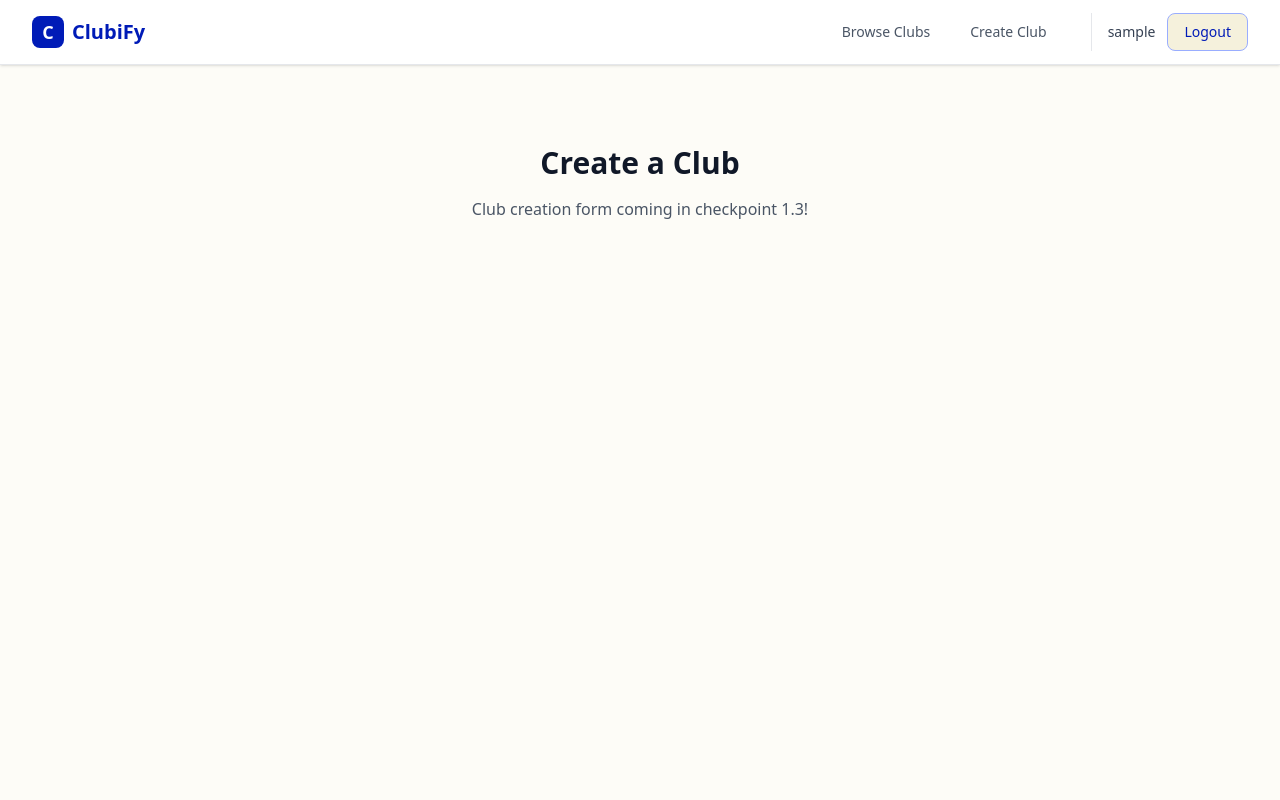
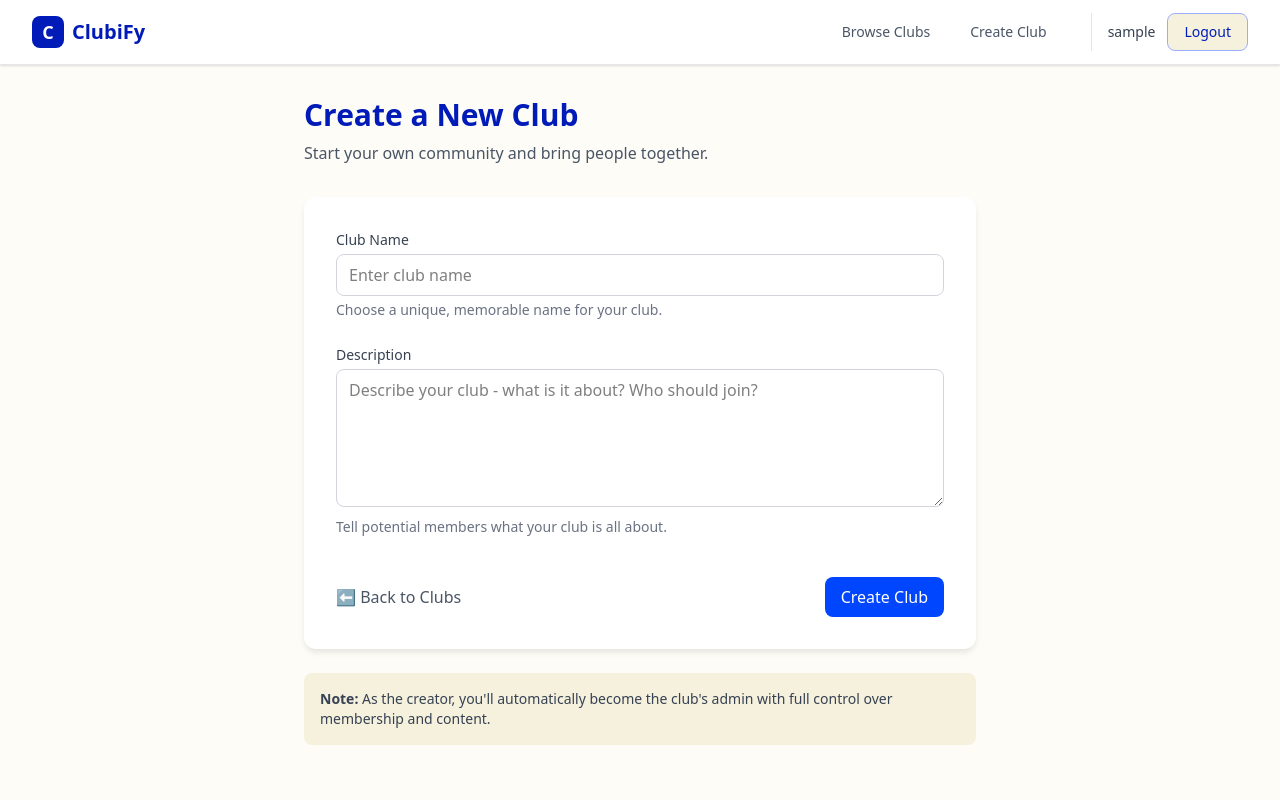
Before and after one commit to Radib-BK/ClubiFy, a Django app: page /clubs/new/ in a window 1280 px wide. Run offline with Django 4.2, Linux system fonts and the light colour scheme; the visitor is signed in with stand-in values (Sample User, id 1).

Commit message:
add club create view and form

```diff
--- /dev/null
+++ b/clubs/forms.py
@@ -0,0 +1,23 @@
+from django import forms
+from .models import Club
+
+
+class ClubForm(forms.ModelForm):
+    class Meta:
+        model = Club
+        fields = ['name', 'description']
+        widgets = {
+            'name': forms.TextInput(attrs={
+                'class': 'input',
+                'placeholder': 'Enter club name'
+            }),
+            'description': forms.Textarea(attrs={
+                'class': 'input',
+                'rows': 5,
+                'placeholder': 'Describe your club - what is it about? Who should join?'
+            }),
+        }
+        help_texts = {
+            'name': 'Choose a unique, memorable name for your club.',
+            'description': 'Tell potential members what your club is all about.',
+        }
--- a/clubs/templates/clubs/club_create.html
+++ b/clubs/templates/clubs/club_create.html
@@ -1,10 +1,64 @@
 {% extends 'base.html' %}
 
-{% block title %}Create Club - ClubiFy{% endblock %}
+{% block title %}Create a Club - ClubiFy{% endblock %}
 
 {% block content %}
-<div class="text-center py-12">
-    <h1 class="text-3xl font-bold text-gray-900 mb-4">Create a Club</h1>
-    <p class="text-gray-600">Club creation form coming in checkpoint 1.3!</p>
+<div class="max-w-2xl mx-auto">
+    <div class="mb-8">
+        <h1 class="text-3xl font-bold text-primary-700">Create a New Club</h1>
+        <p class="text-gray-600 mt-2">Start your own community and bring people together.</p>
+    </div>
+
+    <div class="card p-8">
+        <form method="post" class="space-y-6">
+            {% csrf_token %}
+
+            <div>
+                <label for="id_name" class="label">Club Name</label>
+                {{ form.name }}
+                {% if form.name.help_text %}
+                    <p class="text-gray-500 text-sm mt-1">{{ form.name.help_text }}</p>
+                {% endif %}
+                {% if form.name.errors %}
+                    <p class="text-red-600 text-sm mt-1">{{ form.name.errors.0 }}</p>
+                {% endif %}
+            </div>
+
+            <div>
+                <label for="id_description" class="label">Description</label>
+                {{ form.description }}
+                {% if form.description.help_text %}
+                    <p class="text-gray-500 text-sm mt-1">{{ form.description.help_text }}</p>
+                {% endif %}
+                {% if form.description.errors %}
+                    <p class="text-red-600 text-sm mt-1">{{ form.description.errors.0 }}</p>
+                {% endif %}
+            </div>
+
+            {% if form.non_field_errors %}
+                <div class="bg-red-100 text-red-800 rounded-lg p-3">
+                    {% for error in form.non_field_errors %}
+                        <p class="text-sm">{{ error }}</p>
+                    {% endfor %}
+                </div>
+            {% endif %}
+
+            <div class="flex items-center justify-between pt-4">
+                <a href="{% url 'clubs:club_list' %}" class="text-gray-600 hover:text-gray-900">
+                    ⬅️ Back to Clubs
+                </a>
+                <button type="submit" class="btn btn-primary">
+                    Create Club
+                </button>
+            </div>
+        </form>
+    </div>
+
+    <div class="mt-6 p-4 bg-cream-100 rounded-lg">
+        <p class="text-sm text-gray-700">
+            <strong>Note:</strong> As the creator, you'll automatically become the club's admin
+            with full control over membership and content.
+        </p>
+    </div>
 </div>
 {% endblock %}
--- a/clubs/urls.py
+++ b/clubs/urls.py
@@ -1,10 +1,10 @@
 from django.urls import path
-from django.views.generic import TemplateView
+from . import views
 
 app_name = 'clubs'
 
-# Placeholder views - will be replaced in checkpoints 1.2-1.5
 urlpatterns = [
-    path('', TemplateView.as_view(template_name='clubs/club_list.html'), name='club_list'),
-    path('new/', TemplateView.as_view(template_name='clubs/club_create.html'), name='club_create'),
+    path('', views.ClubListView.as_view(), name='club_list'),
+    path('new/', views.ClubCreateView.as_view(), name='club_create'),
+    path('<slug:slug>/', views.ClubDetailView.as_view(), name='club_detail'),
 ]
--- /dev/null
+++ b/clubs/views.py
@@ -0,0 +1,48 @@
+from django.shortcuts import render, get_object_or_404, redirect
+from django.contrib.auth.mixins import LoginRequiredMixin
+from django.contrib import messages
+from django.views.generic import ListView, DetailView, CreateView
+from django.urls import reverse_lazy
+
+from .models import Club
+from .forms import ClubForm
+
+
+class ClubListView(ListView):
+    """Display all clubs - accessible to everyone including guests."""
+    model = Club
+    template_name = 'clubs/club_list.html'
+    context_object_name = 'clubs'
+    paginate_by = 12
+
+
+class ClubDetailView(DetailView):
+    """Display club details - accessible to everyone including guests."""
+    model = Club
+    template_name = 'clubs/club_detail.html'
+    context_object_name = 'club'
+    slug_url_kwarg = 'slug'
+
+
+class ClubCreateView(LoginRequiredMixin, CreateView):
+    """Create a new club - requires login. Creator becomes admin."""
+    model = Club
+    form_class = ClubForm
+    template_name = 'clubs/club_create.html'
+
+    def form_valid(self, form):
+        # Set the creator
+        form.instance.created_by = self.request.user
+        response = super().form_valid(form)
+
+        # Note: In checkpoint 2.1, we'll also create a Membership here
+        # to make the creator an admin of the club
+
+        messages.success(
+            self.request,
+            f'Club "{self.object.name}" created successfully! You are now the admin.'
+        )
+        return response
+
+    def get_success_url(self):
+        return self.object.get_absolute_url()
--- a/static/css/output.css
+++ b/static/css/output.css
@@ -24,6 +24,7 @@
     --color-white: #fff;
     --spacing: 0.25rem;
     --container-md: 28rem;
+    --container-2xl: 42rem;
     --container-7xl: 80rem;
     --text-sm: 0.875rem;
     --text-sm--line-height: calc(1.25 / 0.875);
@@ -38,6 +39,7 @@
     --font-weight-medium: 500;
     --font-weight-bold: 700;
     --radius-lg: 0.5rem;
+    --radius-2xl: 1rem;
     --default-font-family: var(--font-sans);
     --default-mono-font-family: var(--font-mono);
     --color-primary-200: #99adff;
@@ -221,6 +223,9 @@
   .mt-6 {
     margin-top: calc(var(--spacing) * 6);
   }
+  .mt-8 {
+    margin-top: calc(var(--spacing) * 8);
+  }
   .mt-auto {
     margin-top: auto;
   }
@@ -229,6 +234,9 @@
   }
   .mb-4 {
     margin-bottom: calc(var(--spacing) * 4);
+  }
+  .mb-6 {
+    margin-bottom: calc(var(--spacing) * 6);
   }
   .mb-8 {
     margin-bottom: calc(var(--spacing) * 8);
@@ -248,6 +256,9 @@
   .h-16 {
     height: calc(var(--spacing) * 16);
   }
+  .h-24 {
+    height: calc(var(--spacing) * 24);
+  }
   .h-full {
     height: 100%;
   }
@@ -257,8 +268,14 @@
   .w-8 {
     width: calc(var(--spacing) * 8);
   }
+  .w-24 {
+    width: calc(var(--spacing) * 24);
+  }
   .w-full {
     width: 100%;
+  }
+  .max-w-2xl {
+    max-width: var(--container-2xl);
   }
   .max-w-7xl {
     max-width: var(--container-7xl);
@@ -282,6 +299,13 @@
       margin-block-end: calc(calc(var(--spacing) * 5) * calc(1 - var(--tw-space-y-reverse)));
     }
   }
+  .space-y-6 {
+    :where(& > :not(:last-child)) {
+      --tw-space-y-reverse: 0;
+      margin-block-start: calc(calc(var(--spacing) * 6) * var(--tw-space-y-reverse));
+      margin-block-end: calc(calc(var(--spacing) * 6) * calc(1 - var(--tw-space-y-reverse)));
+    }
+  }
   .space-x-2 {
     :where(& > :not(:last-child)) {
       --tw-space-x-reverse: 0;
@@ -302,6 +326,9 @@
       margin-inline-start: calc(calc(var(--spacing) * 4) * var(--tw-space-x-reverse));
       margin-inline-end: calc(calc(var(--spacing) * 4) * calc(1 - var(--tw-space-x-reverse)));
     }
+  }
+  .rounded-2xl {
+    border-radius: var(--radius-2xl);
   }
   .rounded-lg {
     border-radius: var(--radius-lg);
@@ -330,6 +357,9 @@
   }
   .bg-cream-50 {
     background-color: var(--color-cream-50);
+  }
+  .bg-cream-100 {
+    background-color: var(--color-cream-100);
   }
   .bg-green-100 {
     background-color: var(--color-green-100);
@@ -372,6 +402,9 @@
   }
   .py-12 {
     padding-block: calc(var(--spacing) * 12);
+  }
+  .pt-4 {
+    padding-top: calc(var(--spacing) * 4);
   }
   .pl-4 {
     padding-left: calc(var(--spacing) * 4);
```
Also changed, not shown: clubs/templates/clubs/club_detail.html (added, +17 -0 lines), workflow.md (+2 -2 lines).
